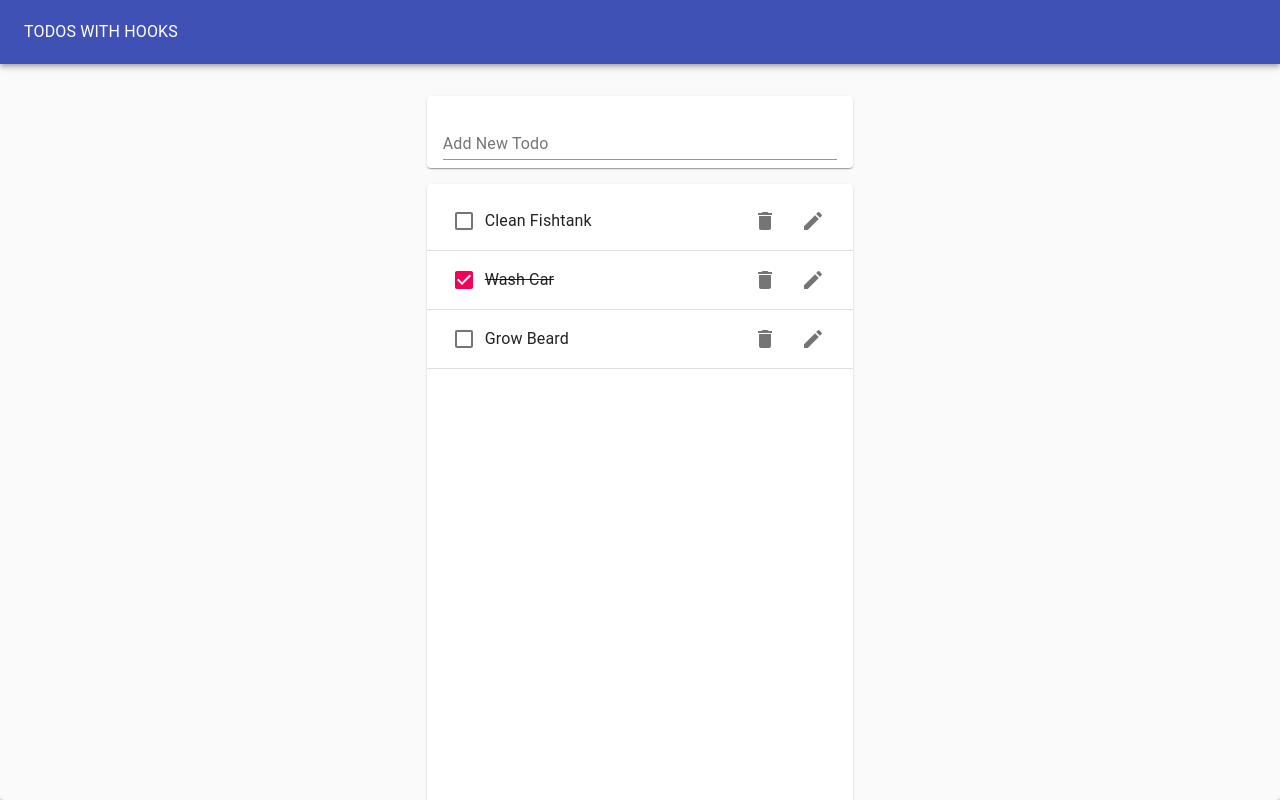
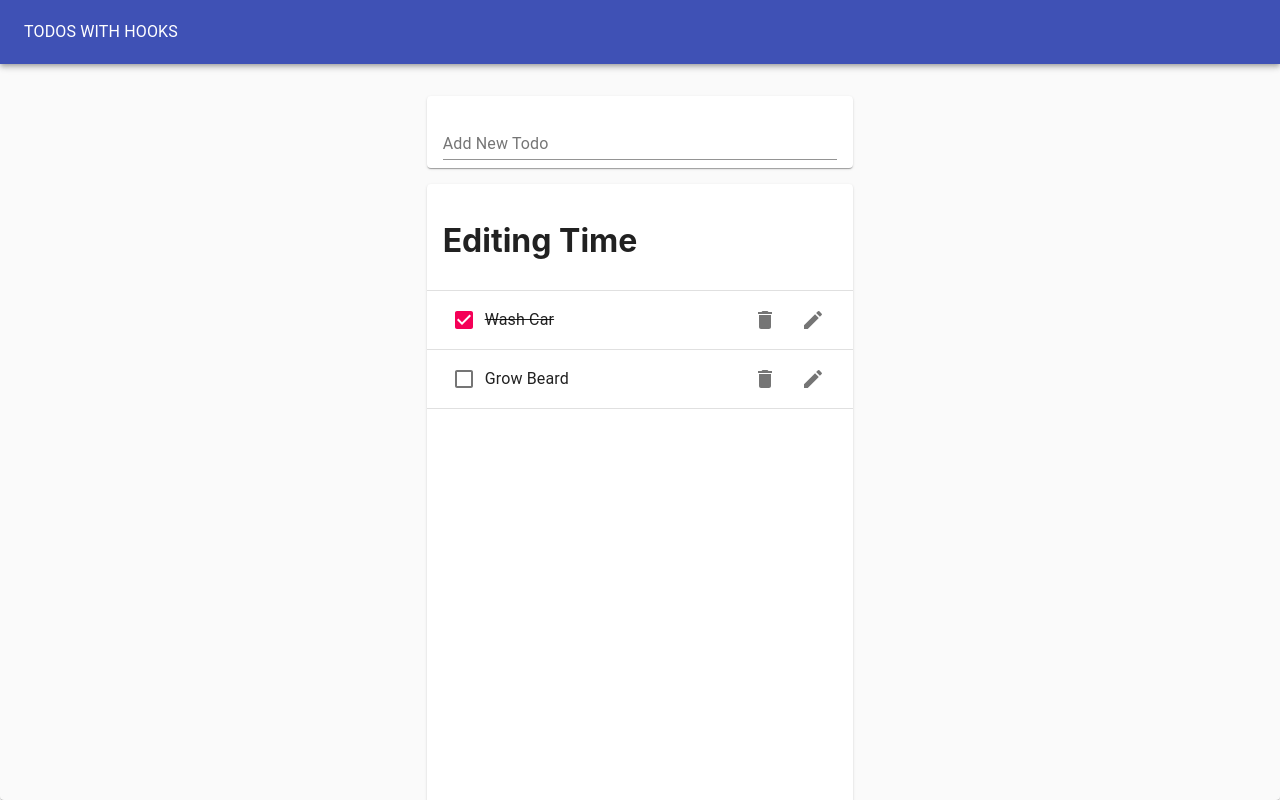
Before and after one commit to mikohan/react-hooks, a React (Create React App) app: page / in a window 1280 px wide. Both pictures are taken after a click on the button 813 px from the left and 221 px from the top of the page. Shown: the top 800 px of the page. Built offline with nearby package versions, Linux system fonts and the light colour scheme.

Commit message:
Added toggle editing form

```diff
--- a/src/Todo.js
+++ b/src/Todo.js
@@ -9,9 +9,17 @@ import DeleteIcon from '@material-ui/icons/Delete';
 import EditIcon from '@material-ui/icons/Edit';
 import ListItemSecondaryAction from '@material-ui/core/ListItemSecondaryAction';
 
+import useToggleState from './hooks/useToggleState';
+
 function Todo({ task, completed, removeTodo, id, toggleTodo }) {
+  const [isEditing, toggle] = useToggleState(false);
+
   return (
     <ListItem>
+      {isEditing ? (
+        <h1>Editing Time</h1>
+      ) : (
+        <>
           <Chechbox
             checked={completed}
             tabIndex={-1}
@@ -26,10 +34,12 @@ function Todo({ task, completed, removeTodo, id, toggleTodo }) {
             <IconButton onClick={() => removeTodo(id)} aria-label="Delete">
               <DeleteIcon />
             </IconButton>
-        <IconButton aria-label="Edit">
+            <IconButton onClick={toggle} aria-label="Edit">
               <EditIcon />
             </IconButton>
           </ListItemSecondaryAction>
+        </>
+      )}
     </ListItem>
   );
 }
--- /dev/null
+++ b/src/hooks/useToggleState.js
@@ -0,0 +1,11 @@
+import { useState } from 'react';
+
+function useToggleState(initialVal = false) {
+  const [state, setState] = useState(initialVal);
+  const toggle = () => {
+    setState(!state);
+  };
+  return [state, toggle];
+}
+
+export default useToggleState;
```
Lines whose indentation alone changed are shown as unchanged.
